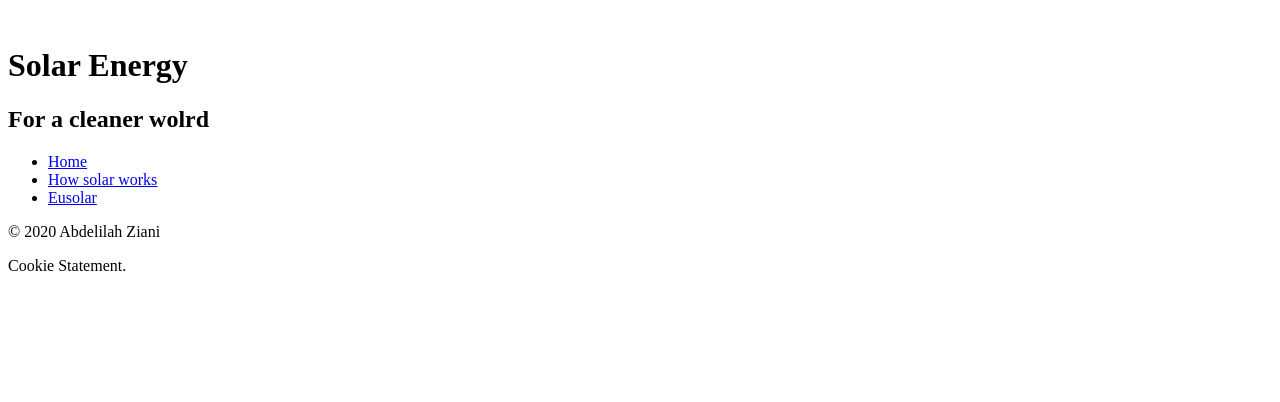
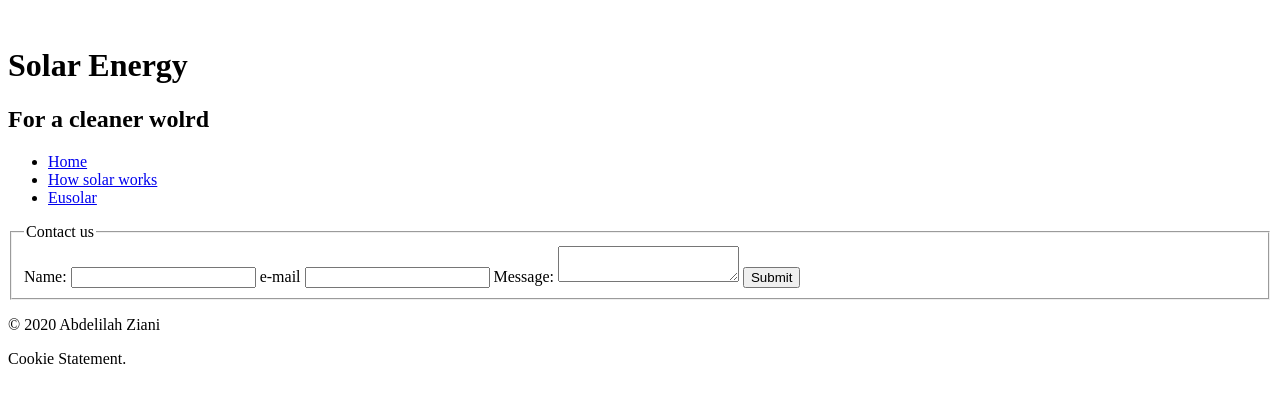
Before and after one commit to AbdelZN/Assessment20-21, a plain HTML site: page contact.html in a window 1280 px wide. Drawn offline with Linux system fonts and the light colour scheme; files whose address does not match are found by name.

Commit message:
added contact form

```diff
--- a/contact.html
+++ b/contact.html
@@ -25,6 +25,22 @@
             </ul>
         </nav>
     </header>
+    <section>
+        <form action="http://i-want-solar-energy.com/testform.php">
+            <fieldset>
+                 <legend>Contact us</legend>
+
+                    <label for="name:">Name:</label>
+                     <input type="text" name="name">
+                     <label for="email">e-mail</label>
+                    <input type="text" name="email">
+                    <label for="message">Message:</label>
+                    <textarea name="message"></textarea>
+                    <input type="submit" value="Submit">
+
+            </fieldset>
+        </form>
+    </section>
     <footer>
         <p> &copy; 2020 Abdelilah Ziani</p>
         <p>Cookie Statement.</p>
```
Also changed, not shown: eusolar.html (+5 -0 lines).
